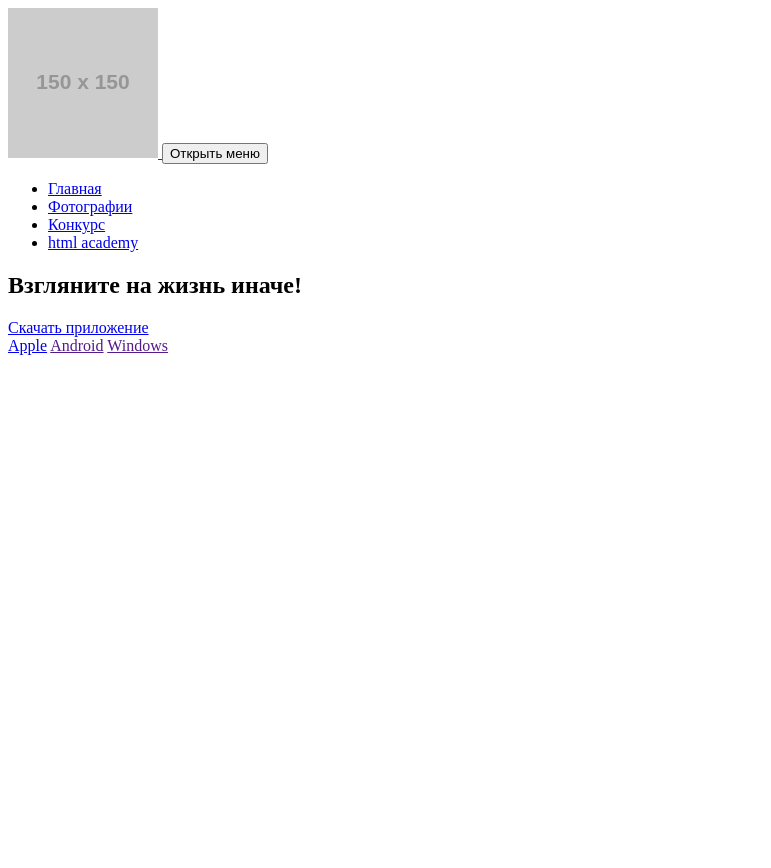
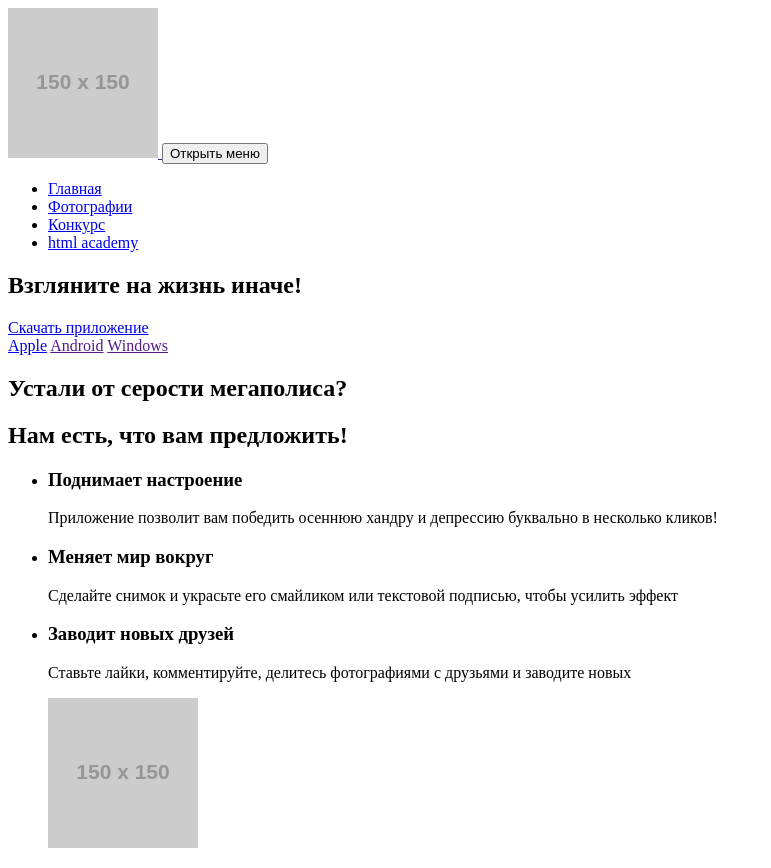
Before and after one commit to HQballz/1461461-pink-21, a website: page source/index.html in a window 1280 px wide. Shown: the whole page, without its empty margins (0-771 px from the left). Before the commit the page ends 800 px from the top, so only its background shows below. Drawn offline with Linux system fonts and the light colour scheme; placeholder pictures from the web are drawn by us.

Commit message:
Добавляет блок advantages в index.html

```diff
--- a/source/index.html
+++ b/source/index.html
@@ -38,6 +38,30 @@
         </div>
       </section>
 
+      <section class="advantages">
+        <div class="advantages__titles">
+          <h2 class="advantages__title">Устали от серости мегаполиса?</h2>
+          <h2 class="advantages__title">
+            Нам есть, что вам предложить!
+          </h2>
+        </div>
+
+        <ul class="advantages__list">
+          <li class="advantages__item">
+            <h3 class="advantages__item-heading">Поднимает настроение</h3>
+            <p>Приложение позволит вам победить осеннюю хандру и депрессию буквально в несколько кликов!</p>
+          </li>
+          <li class="advantages__item">
+            <h3 class="advantages__item-heading">Меняет мир вокруг</h3>
+            <p>Сделайте снимок и украсьте его смайликом или текстовой подписью, чтобы усилить эффект</p>
+          </li>
+          <li class="advantages__item">
+            <h3 class="advantages__item-heading">Заводит новых друзей</h3>
+            <p>Ставьте лайки, комментируйте, делитесь фотографиями с друзьями и заводите новых</p>
+          </li>
+          <img src="https://via.placeholder.com/150x150" alt="iphone">
+        </ul>
+      </section>
     </main>
   </body>
 </html>
```
